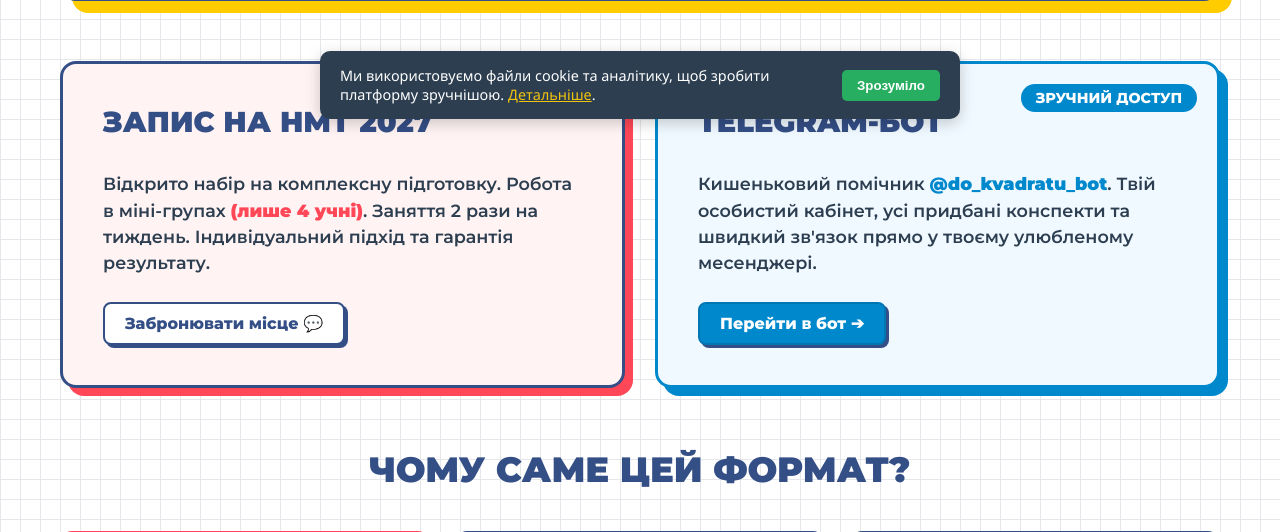
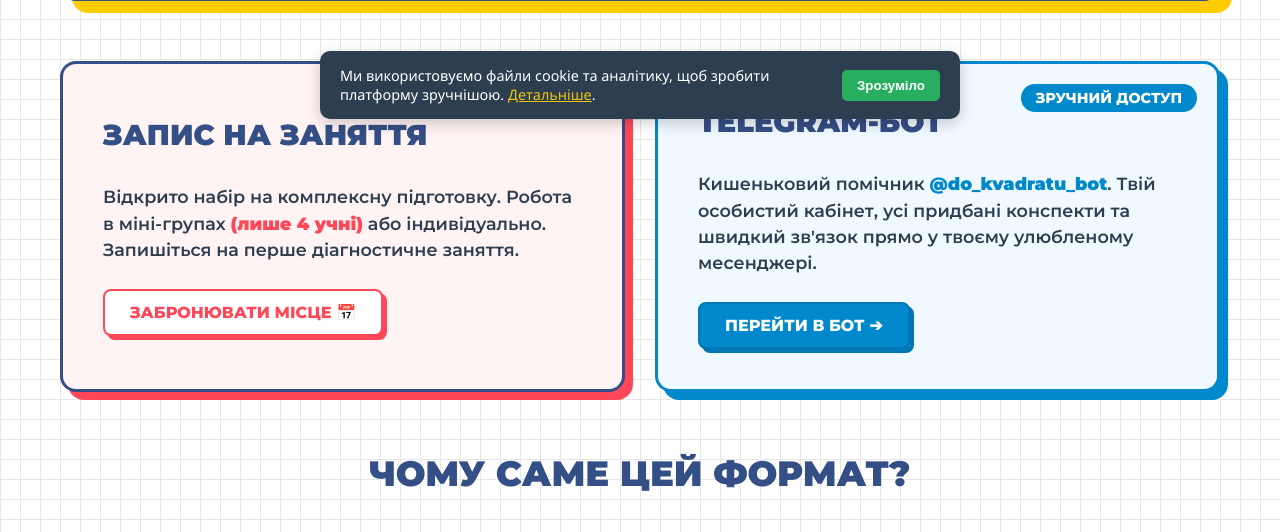
Before and after one commit to vanichelllo/do_kvadratu_pl, a Django app: page / in a window 1280 px wide. Shown: the part 661-1193 px from the top of the page. Run offline with Django 5.2, Linux system fonts and the light colour scheme.

Commit message:
Додаємо бот в тг

```diff
--- a/materials/templates/materials/home.html
+++ b/materials/templates/materials/home.html
@@ -141,6 +141,43 @@
         text-transform: uppercase;
     }
 
+    .promo-btn {
+        display: inline-block;
+        font-size: 1rem;
+        font-weight: 800;
+        padding: 12px 25px;
+        border-radius: 8px;
+        text-decoration: none;
+        text-transform: uppercase;
+        transition: transform 0.2s, box-shadow 0.2s;
+        align-self: flex-start;
+    }
+
+    .promo-btn-nmt {
+        background-color: #ffffff;
+        color: #ff4757;
+        border: 2px solid #ff4757;
+        box-shadow: 4px 4px 0px #ff4757;
+    }
+
+    .promo-btn-nmt:hover {
+        transform: translate(-2px, -2px);
+        box-shadow: 6px 6px 0px #ff4757;
+    }
+
+    .promo-btn-bot {
+        background-color: #0088cc;
+        color: #ffffff;
+        border: 2px solid #0077b3;
+        box-shadow: 4px 4px 0px #0077b3;
+    }
+
+    .promo-btn-bot:hover {
+        transform: translate(-2px, -2px);
+        box-shadow: 6px 6px 0px #0077b3;
+        color: #ffffff;
+    }
+
     /* Блок "Про автора" */
     .about-author {
         background: #f8f9fa;
@@ -219,15 +256,15 @@
 
 <!-- АКТУАЛЬНІ ПРОПОЗИЦІЇ ТА БОТ -->
 <div class="banners-grid">
-    <!-- Банер 1: Набір НМТ 2027 -->
+    <!-- Банер 1: Набір НМТ -->
     <div class="promo-banner promo-nmt">
         <div class="promo-tag" style="background: #ff4757;">Серпень / Вересень</div>
-        <h3 style="color: var(--brand-blue); font-weight: 900; font-size: 1.8rem; margin: 0 0 15px 0;">Запис на НМТ 2027</h3>
+        <h3 style="color: var(--brand-blue); font-weight: 900; font-size: 1.8rem; margin: 0 0 15px 0;">Запис на заняття</h3>
         <p style="color: var(--text-dark); font-size: 1.1rem; line-height: 1.5; margin-bottom: 25px; font-weight: 600;">
-            Відкрито набір на комплексну підготовку. Робота в міні-групах <span style="color: #ff4757; font-weight: 900;">(лише 4 учні)</span>. Заняття 2 рази на тиждень. Індивідуальний підхід та гарантія результату.
+            Відкрито набір на комплексну підготовку. Робота в міні-групах <span style="color: #ff4757; font-weight: 900;">(лише 4 учні)</span> або індивідуально. Запишіться на перше діагностичне заняття.
         </p>
-        <a href="https://instagram.com/do_kvadratu" target="_blank" class="btn-brand" style="background: white; align-self: flex-start;">
-            Забронювати місце 💬
+        <a href="{% url 'booking' %}" class="promo-btn promo-btn-nmt">
+            Забронювати місце 📅
         </a>
     </div>
 
@@ -239,7 +276,7 @@
             Кишеньковий помічник <span style="color: #0088cc; font-weight: 900;">@do_kvadratu_bot</span>.
             Твій особистий кабінет, усі придбані конспекти та швидкий зв'язок прямо у твоєму улюбленому месенджері.
         </p>
-        <a href="https://t.me/do_kvadratu_bot" target="_blank" class="btn-brand" style="background: #0088cc; color: white; border-color: #0077b3; align-self: flex-start;">
+        <a href="https://t.me/do_kvadratu_bot" target="_blank" class="promo-btn promo-btn-bot">
             Перейти в бот ➔
         </a>
     </div>
```
